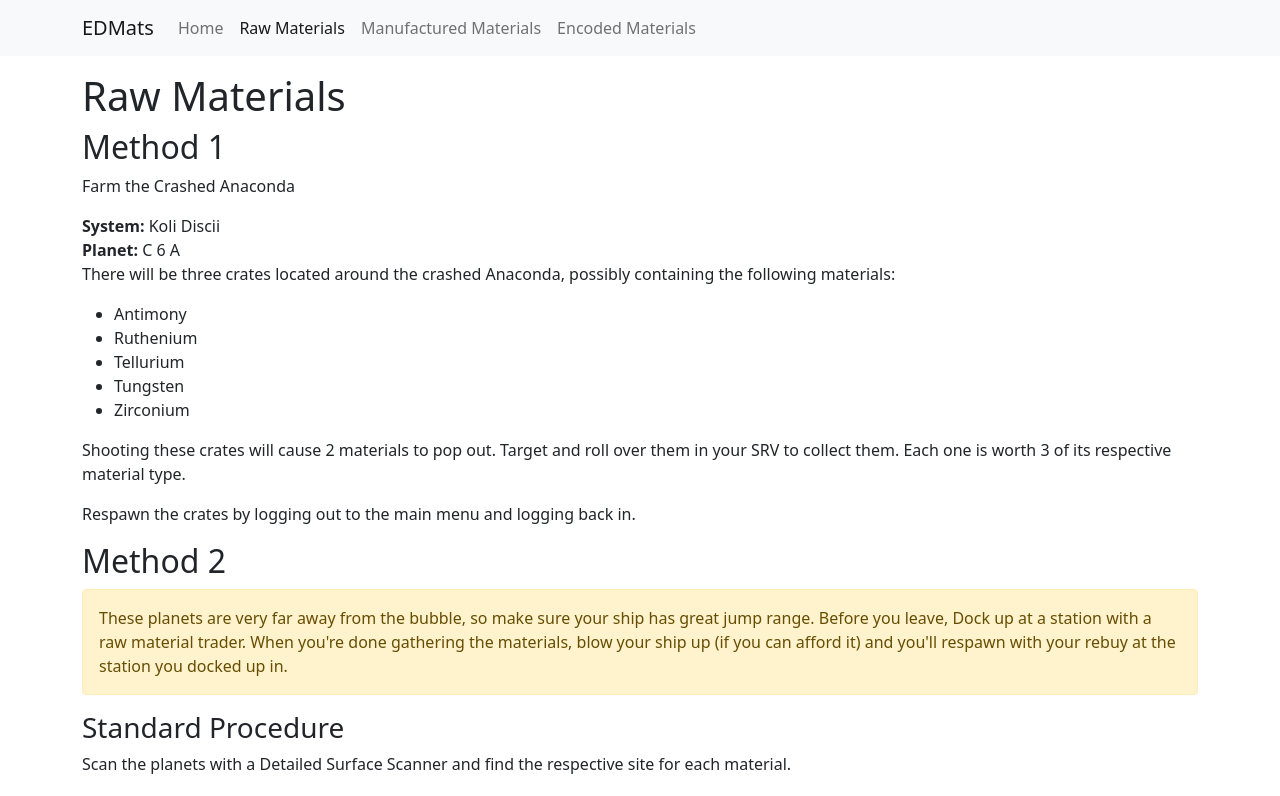
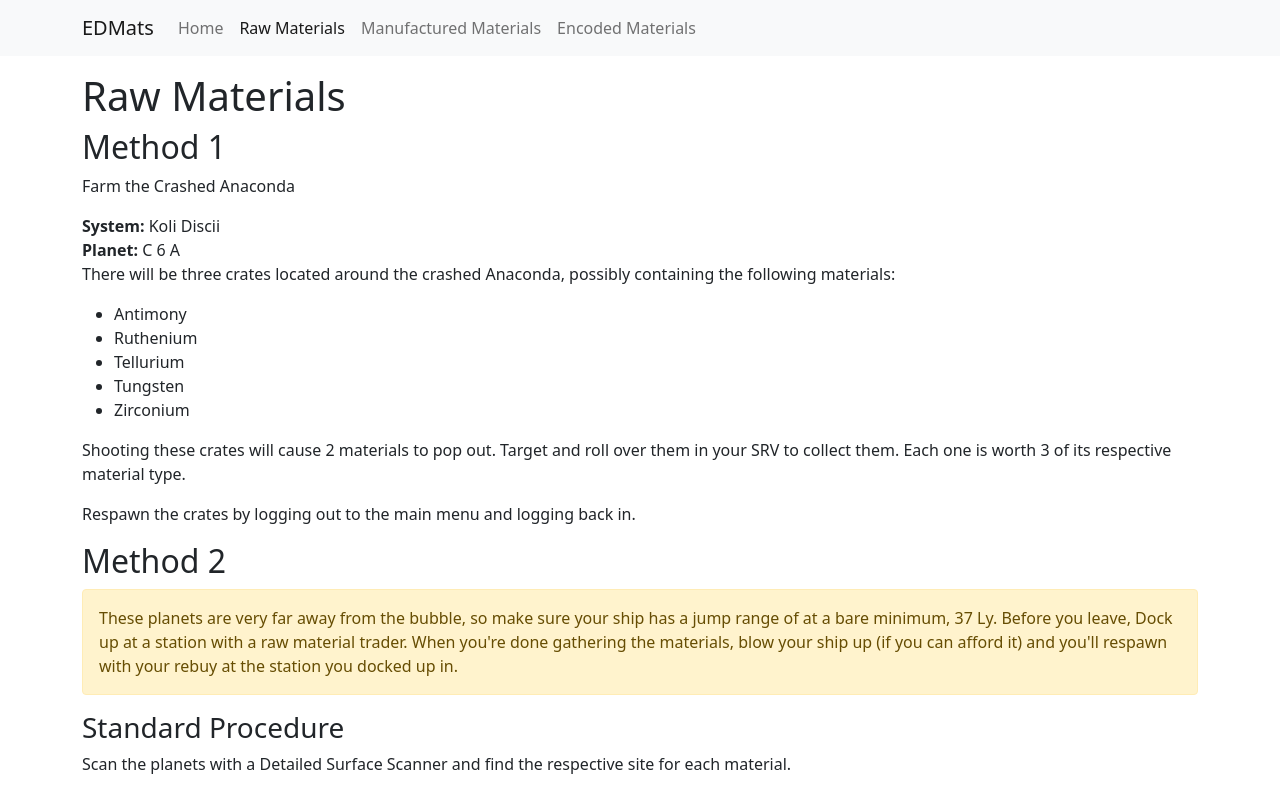
Before and after one commit to jtrenaud1s/EDMats, a React (Create React App) app: page /EDMats/raw in a window 1280 px wide. Shown: the top 796 px of the page. Built offline with nearby package versions, Linux system fonts and the light colour scheme.

Commit message:
Add specific minimum Ly range

```diff
--- a/src/views/RawMaterialView.tsx
+++ b/src/views/RawMaterialView.tsx
@@ -37,7 +37,7 @@
       <h2>Method 2</h2>
       <Alert variant="warning">
         These planets are very far away from the bubble, so make sure your ship
-        has great jump range. Before you leave, Dock up at a station with a raw
+        has a jump range of at a bare minimum, 37 Ly. Before you leave, Dock up at a station with a raw
         material trader. When you're done gathering the materials, blow your
         ship up (if you can afford it) and you'll respawn with your rebuy at the
         station you docked up in.
```
